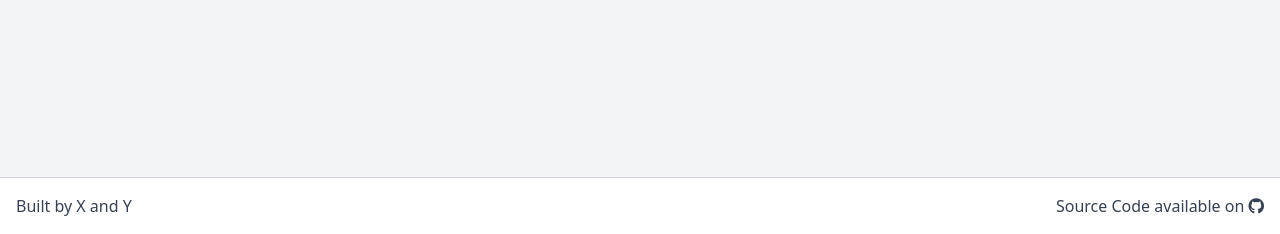
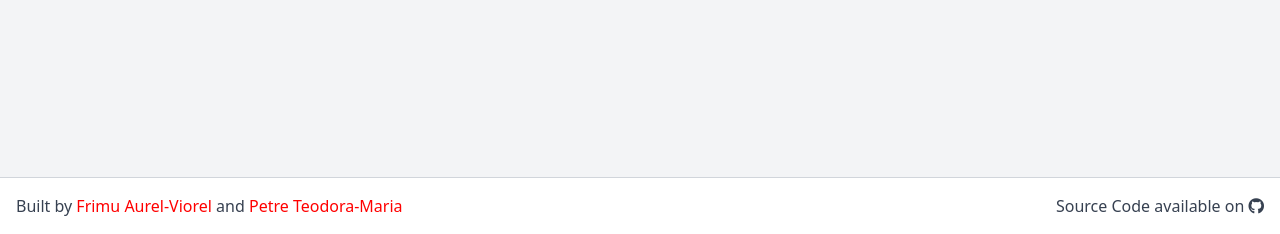
Before and after one commit to AurasV/OSA-2-Project, a Flask app: page / in a window 1280 px wide. Shown: the part 566-800 px from the top of the page. Run offline with Flask 3, Linux system fonts and the light colour scheme.

Commit message:
slight changes

```diff
--- a/static/css/styles.css
+++ b/static/css/styles.css
@@ -40,3 +40,7 @@ main {
     overflow: hidden;
     word-wrap: break-word;
 }
+
+.credit_footer{
+    color: red;
+}
--- a/templates/footer.html
+++ b/templates/footer.html
@@ -3,7 +3,7 @@
         <div class="container mx-auto">
             <div class="flex items-center justify-between px-4">
                 <div class="text-gray-700">
-                    Built by X and Y
+                    Built by <a href="https://github.com/AurasV" target="_blank" class="credit_footer">Frimu Aurel-Viorel</a> and <a href="https://github.com/730dora" target="_blank" class="credit_footer">Petre Teodora-Maria </a>
                 </div>
                 <div class="text-gray-700">
                     Source Code available on <a href="https://github.com/AurasV/OSA-2-Project" target="_blank"><i class="fab fa-github"></i></a>
```
